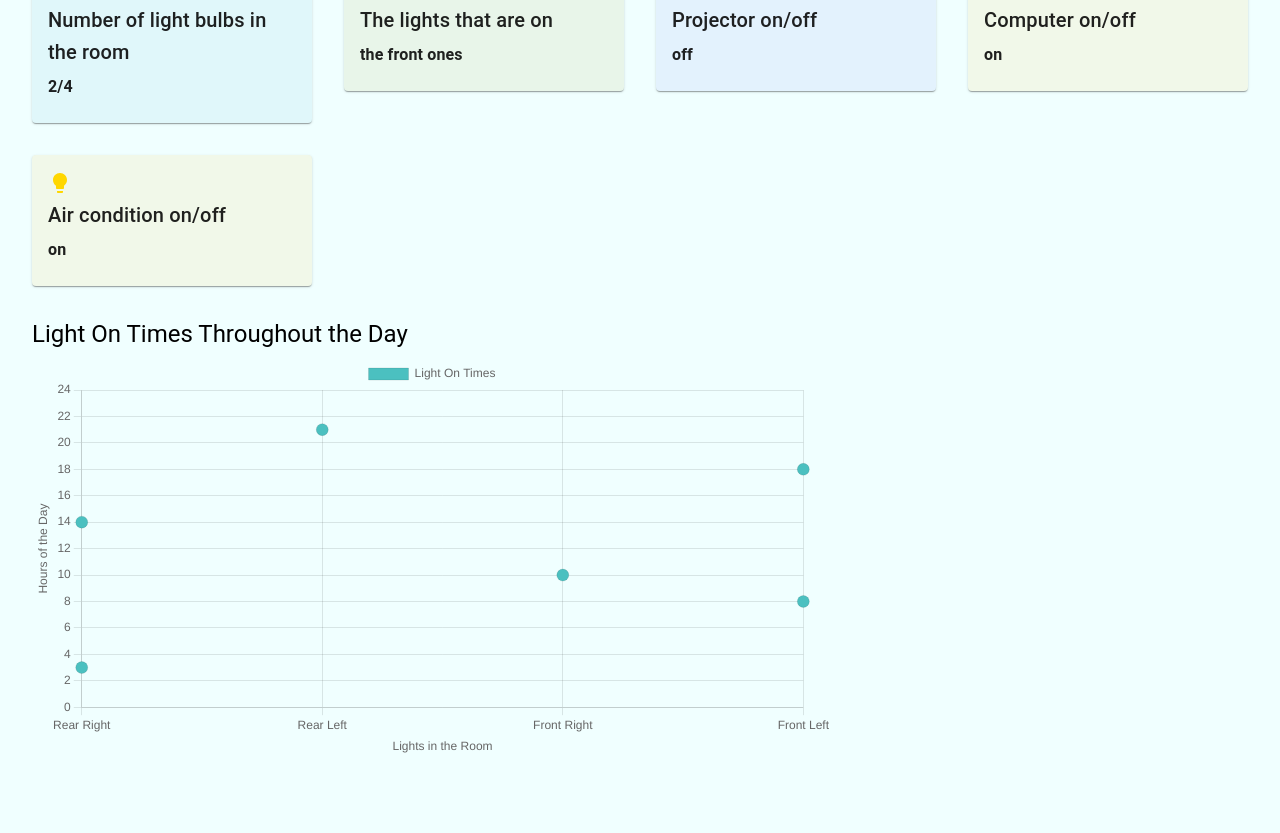
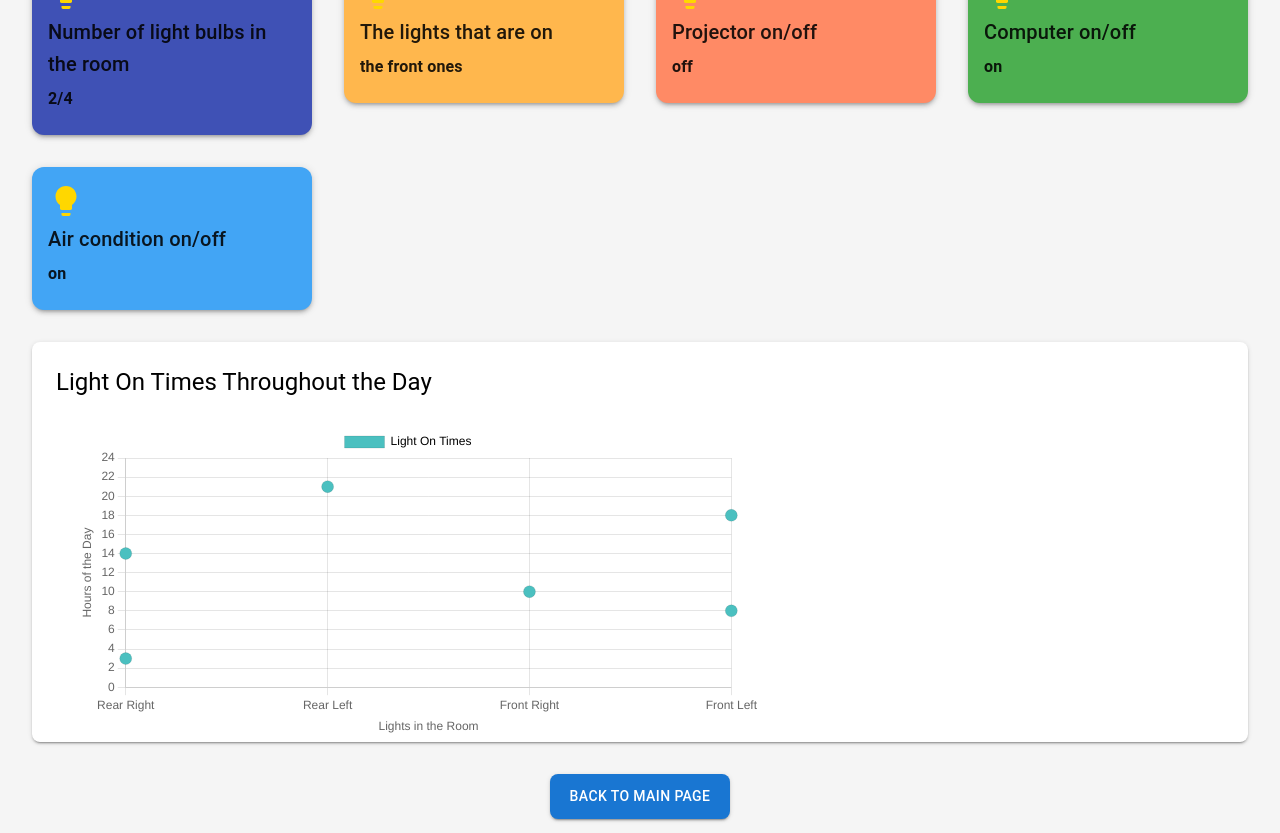
Before and after one commit to tomered/smart-campus-frontend, a React (Create React App) app: page /powerDashboard in a window 1280 px wide. Shown: the part 227-1060 px from the top of the page. Built offline with nearby package versions, Linux system fonts and the light colour scheme.

Commit message:
update design

```diff
--- a/package.json
+++ b/package.json
@@ -5,8 +5,8 @@
   "dependencies": {
     "@emotion/react": "^11.13.3",
     "@emotion/styled": "^11.13.0",
-    "@mui/icons-material": "^6.0.2",
-    "@mui/material": "^6.0.2",
+    "@mui/icons-material": "^6.1.0",
+    "@mui/material": "^6.1.0",
     "@testing-library/jest-dom": "^5.16.5",
     "@testing-library/react": "^13.4.0",
     "@testing-library/user-event": "^13.5.0",
--- a/src/components/dashboard/PowerDashboard.js
+++ b/src/components/dashboard/PowerDashboard.js
@@ -1,12 +1,10 @@
 import React, { useState, useEffect } from 'react';
-import styled from 'styled-components';
-import { Box, Typography, Grid, Card, CardContent, Button, Menu, MenuItem } from '@mui/material';
+import { Box, Typography, Grid, Card, CardContent, Button, Menu, MenuItem, Tooltip } from '@mui/material';
 import LightbulbIcon from '@mui/icons-material/Lightbulb';
 import { Scatter } from 'react-chartjs-2';
-import { Chart as ChartJS, LinearScale, PointElement, CategoryScale, Tooltip, Legend } from 'chart.js';
+import { Chart as ChartJS, LinearScale, PointElement, CategoryScale, Tooltip as ChartTooltip, Legend } from 'chart.js';
 
-// Register Chart.js components
-ChartJS.register(CategoryScale, LinearScale, PointElement, Tooltip, Legend);
+ChartJS.register(CategoryScale, LinearScale, PointElement, ChartTooltip, Legend);
 
 const PowerDashboard = () => {
   useEffect(() => {
@@ -15,7 +13,6 @@ const PowerDashboard = () => {
 
   const isMobile = window.innerWidth < 700;
 
-  // State for controlling the dropdown menus and storing selected values
   const [menuState, setMenuState] = useState({
     anchorEl: null,
     classAnchorEl: null,
@@ -23,7 +20,6 @@ const PowerDashboard = () => {
     selectedClass: ''
   });
 
-  // Unified handler for opening menus
   const handleMenuOpen = (event, menuType) => {
     setMenuState((prevState) => ({
       ...prevState,
@@ -42,11 +38,11 @@ const PowerDashboard = () => {
   };
 
   const cardData = [
-    { title: "Number of light bulbs in the room", value: "2/4", bgColor: "#e0f7fa" },
-    { title: "The lights that are on", value: "the front ones", bgColor: "#e8f5e9" },
-    { title: "Projector on/off", value: "off", bgColor: "#e3f2fd" },
-    { title: "Computer on/off", value: "on", bgColor: "#f1f8e9" },
-    { title: "Air condition on/off", value: "on", bgColor: "#f1f8e9" }
+    { title: "Number of light bulbs in the room", value: "2/4", bgColor: "#3f51b5" },
+    { title: "The lights that are on", value: "the front ones", bgColor: "#ffb74d" },
+    { title: "Projector on/off", value: "off", bgColor: "#ff8a65" },
+    { title: "Computer on/off", value: "on", bgColor: "#4caf50" },
+    { title: "Air condition on/off", value: "on", bgColor: "#42a5f5" }
   ];
 
   const scatterData = {
@@ -82,23 +78,39 @@ const PowerDashboard = () => {
         max: 24,
       },
     },
+    plugins: {
+      legend: {
+        labels: {
+          color: 'black', // Change legend text color to black for readability on white
+        },
+      },
+      tooltip: {
+        backgroundColor: 'rgba(0,0,0,0.7)', // Darker background for tooltips
+      },
+    },
+    layout: {
+      padding: 20, // Add padding around the chart
+    },
+    backgroundColor: 'white', // Set the background color of the chart area to white
   };
 
   return (
-    <Box sx={{ padding: 4 }}>
+    <Box sx={{ padding: 4, backgroundColor: '#f5f5f5' }}>
       {/* Header Section with Title and Buttons */}
       <Box sx={{ display: 'flex', justifyContent: 'space-between', alignItems: 'center', marginBottom: 4 }}>
-        <Typography variant="h3" sx={{ fontWeight: 'bold', color: 'black' }}>Power Dashboard</Typography>
+        <Typography variant="h3" sx={{ fontWeight: 'bold', color: '#37474f' }}>Power Dashboard</Typography>
 
         <Box>
+          <Tooltip title="Select a building" arrow sx={{ fontWeight: 'bold'}}>
             <Button
               variant="contained"
               color="primary"
-            sx={{ marginRight: 2 }}
+              sx={{ marginRight: 2, backgroundColor: '#0288d1', '&:hover': { backgroundColor: '#01579b' } }}
               onClick={(e) => handleMenuOpen(e, 'anchorEl')}
             >
               Building
             </Button>
+          </Tooltip>
           <Menu
             anchorEl={menuState.anchorEl}
             open={Boolean(menuState.anchorEl)}
@@ -111,14 +123,16 @@ const PowerDashboard = () => {
             ))}
           </Menu>
 
+          <Tooltip title="Select a class" arrow>
             <Button
               variant="contained"
               color="secondary"
-            sx={{ marginRight: 2 }}
+              sx={{ marginRight: 2, backgroundColor: '#7b1fa2', '&:hover': { backgroundColor: '#4a148c' } }}
               onClick={(e) => handleMenuOpen(e, 'classAnchorEl')}
             >
               Class
             </Button>
+          </Tooltip>
           <Menu
             anchorEl={menuState.classAnchorEl}
             open={Boolean(menuState.classAnchorEl)}
@@ -131,9 +145,11 @@ const PowerDashboard = () => {
             ))}
           </Menu>
 
+          <Tooltip title="Click to display data" arrow>
             <Button variant="outlined" color="info">
               {`Selected: ${menuState.selectedBuilding || 'None'}, ${menuState.selectedClass || 'None'}`}
             </Button>
+          </Tooltip>
         </Box>
       </Box>
 
@@ -141,9 +157,9 @@ const PowerDashboard = () => {
       <Grid container spacing={4}>
         {cardData.map((card, index) => (
           <Grid item xs={12} sm={6} md={3} key={index}>
-            <Card sx={{ backgroundColor: card.bgColor }}>
+            <Card sx={{ backgroundColor: card.bgColor, borderRadius: '12px', boxShadow: 3 }}>
               <CardContent>
-                <LightbulbIcon sx={{ color: '#ffd700' }} />
+                <LightbulbIcon sx={{ color: '#ffd700', fontSize: 36 }} />
                 <Typography variant="h6" gutterBottom>{card.title}</Typography>
                 <Typography variant="body1" sx={{ fontWeight: 'bold' }}>{card.value}</Typography>
               </CardContent>
@@ -153,61 +169,24 @@ const PowerDashboard = () => {
       </Grid>
 
       {/* Scatter Plot Graph */}
-      <Box sx={{ marginTop: 4, height: 400 }}>
+      <Box sx={{ marginTop: 4, height: 400, backgroundColor: 'white', padding: 3, borderRadius: 2, boxShadow: 2 }}>
         <Typography variant="h5" gutterBottom>Light On Times Throughout the Day</Typography>
         <Scatter data={scatterData} options={scatterOptions} />
       </Box>
 
-      {/* Home Button */}
-      <BtnContainer>
-        <HomeBtn onClick={() => (window.location.href = '/')}>
+      {/* Material Design Back to Main Page Button */}
+      <Box sx={{ display: 'flex', justifyContent: 'center', marginTop: 4 }}>
+        <Button
+          variant="contained"
+          color="primary"
+          sx={{ padding: '10px 20px', borderRadius: 2 }}
+          onClick={() => (window.location.href = '/')}
+        >
           {isMobile ? 'Main' : 'Back to Main Page'}
-        </HomeBtn>
-      </BtnContainer>
+        </Button>
+      </Box>
     </Box>
   );
 };
 
 export default PowerDashboard;
-
-const BtnContainer = styled.div`
-  width: 100%;
-  display: flex;
-  justify-content: center;
-  align-items: center;
-  height: 100vh;
-`;
-
-const HomeBtn = styled.button`
-  background-color: rgb(24, 153, 214);
-  border: none;
-  border-radius: 16px;
-  color: white;
-  cursor: pointer;
-  font-family: din-round, sans-serif;
-  font-size: 15px;
-  font-weight: 700;
-  letter-spacing: 0.8px;
-  line-height: 20px;
-  padding: 13px 16px;
-  text-transform: uppercase;
-  width: 13rem;
-  transition: filter 0.2s ease;
-
-  &:hover:not(:disabled) {
-    filter: brightness(1.1);
-  }
-
-  &:disabled {
-    cursor: auto;
-  }
-
-  &:active {
-    background: none;
-    border-top-width: 4px;
-  }
-
-  @media (max-width: 700px) {
-    width: 150px;
-  }
-`;
```
Also changed, not shown: 1 other file (tests, documents, lock files or other folders). Lines whose indentation alone changed are shown as unchanged.
